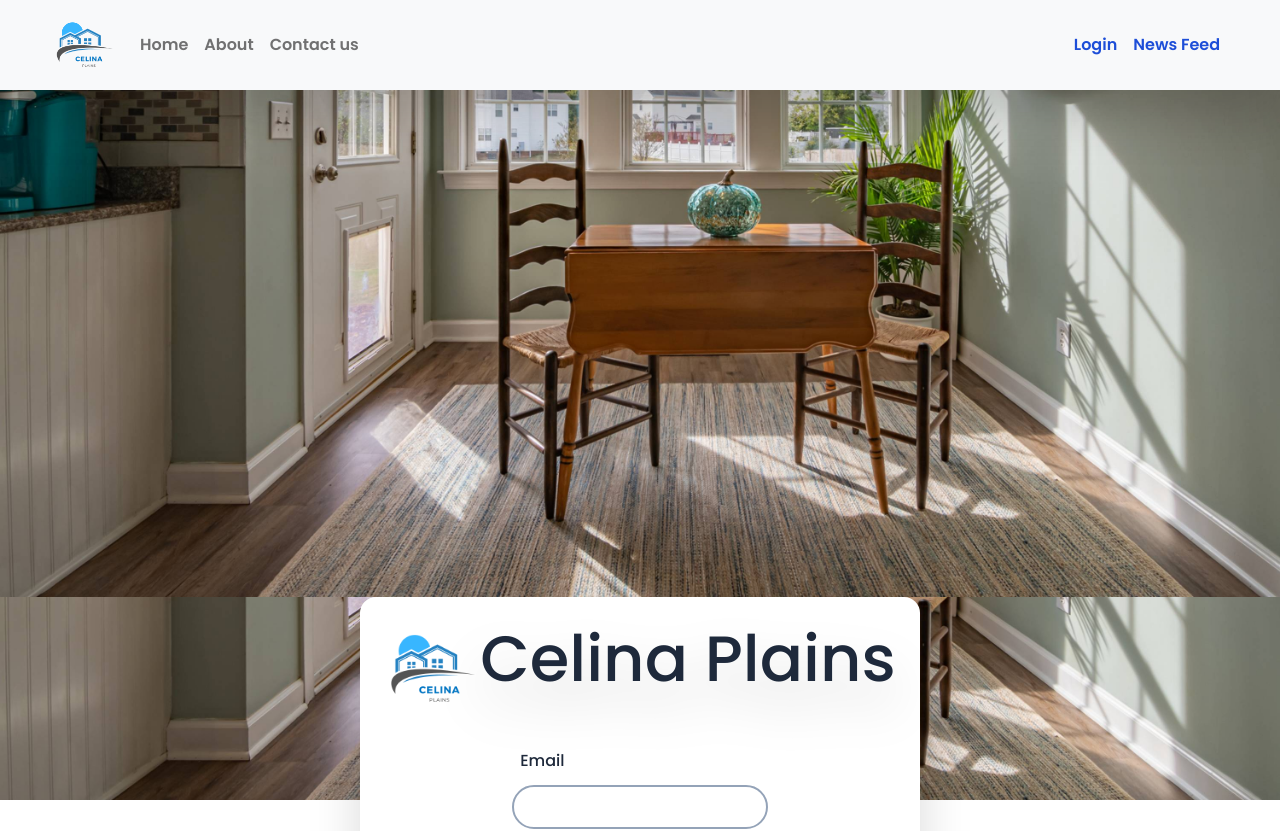
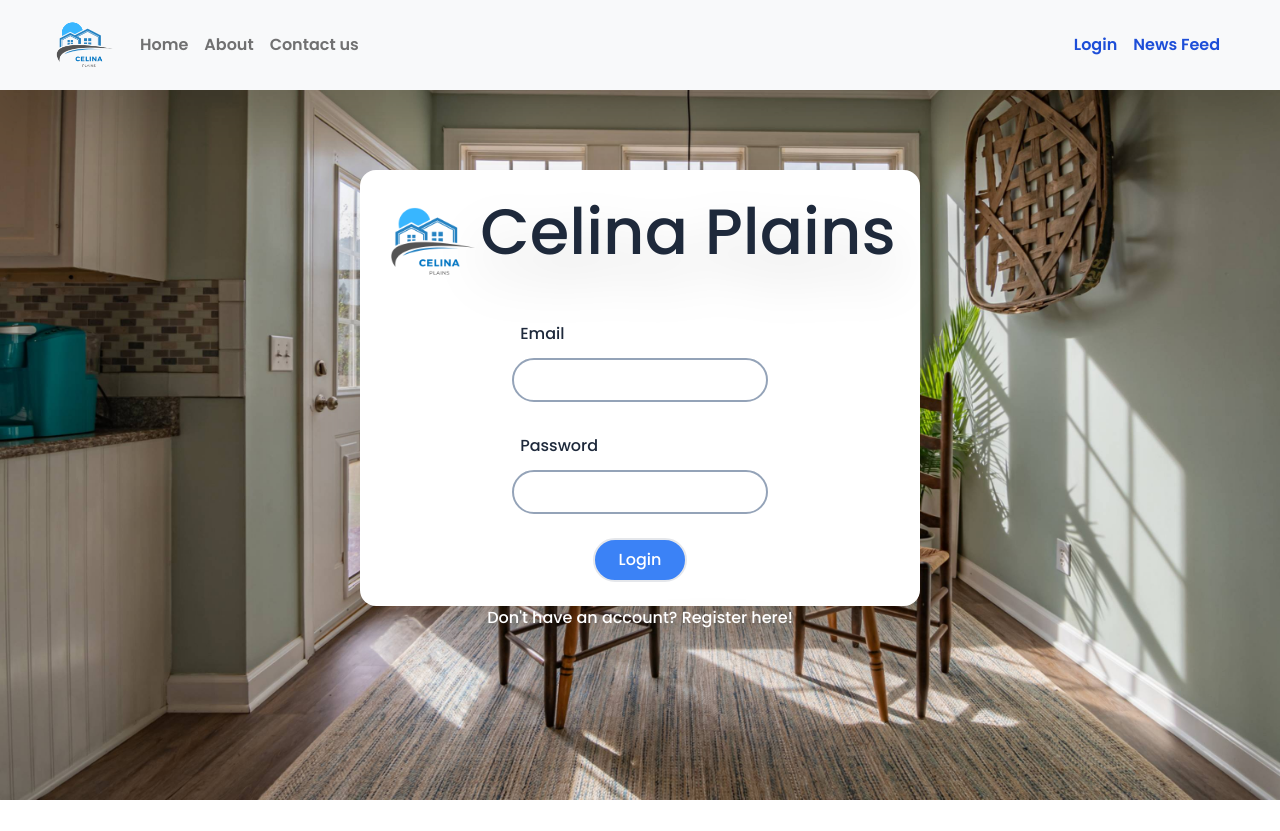
Before and after one commit to orekihoutaro/celinaplains, a React (Vite) app: page /login in a window 1280 px wide. Shown: the top 831 px of the page. After the commit the page ends 800 px from the top, so only its background shows below. Built offline with nearby package versions, Linux system fonts and the light colour scheme; no server answers; a web font is replaced by a local one.

Commit message:
Fix image

```diff
--- a/src/pages/LoginPage.jsx
+++ b/src/pages/LoginPage.jsx
@@ -65,8 +65,8 @@ function LoginPage() {
 
 
   return (
-    <div className="flex flex-col items-center justify-center w-screen h-screen font-medium align-middle bg-cover bg-background1 text-slate-800 font-poppins">
-      <img src={bg} alt="Background Image" className="bg-cover"/>
+    <div className="flex flex-col items-center justify-center w-screen h-screen font-medium align-middle text-slate-800 font-poppins">
+      <img src={bg} alt="Background Image" className="absolute w-screen h-full bg-cover"/>
       <Navbar />
       <form onSubmit={handleSignIn} className="flex flex-col items-center justify-center gap-4 p-4 bg-white rounded-2xl drop-shadow-2xl">
         <div className="flex">
```
